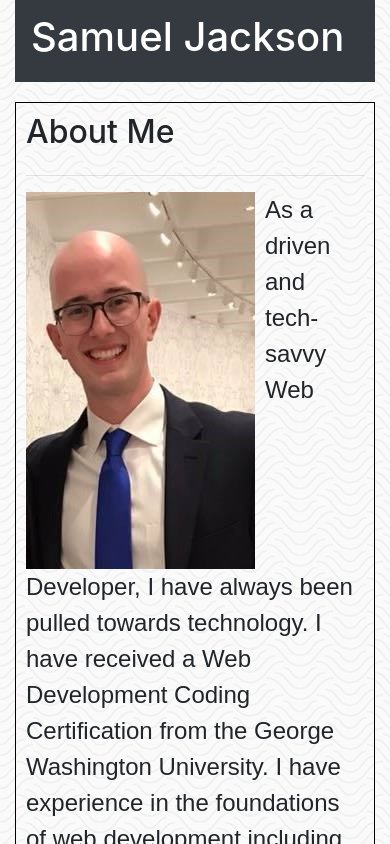
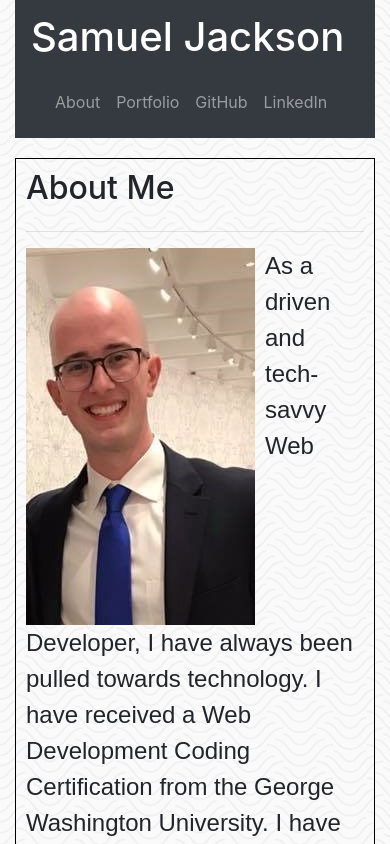
Before and after one commit to samj7792/ReactPortfolio, a React (Create React App) app in the folder client/: page / in a window 390 px wide. Shown: the top 844 px of the page. Built offline with nearby package versions, Linux system fonts and the light colour scheme.

Commit message:
fixed navbar for mobile

```diff
--- a/client/src/components/Navs.js
+++ b/client/src/components/Navs.js
@@ -5,7 +5,7 @@ export default function Navs() {
   return (
     <Navbar collapseOnSelect expand="lg" bg="dark" variant="dark">
       <Navbar.Brand><h1>Samuel Jackson</h1></Navbar.Brand>
-      <Navbar.Collapse id="responsive-navbar-nav">
+      <Navbar id="responsive-navbar-nav">
         <Nav className="ml-auto">
           <Nav.Link href="/">About</Nav.Link>
           <Nav.Link href="/portfolio">
@@ -14,7 +14,7 @@ export default function Navs() {
           <Nav.Link href="https://github.com/samj7792">GitHub</Nav.Link>
           <Nav.Link href="https://www.linkedin.com/in/samuel-s-jackson/">LinkedIn</Nav.Link>
         </Nav>
-      </Navbar.Collapse>
+      </Navbar>
     </Navbar>
   );
 }
```
